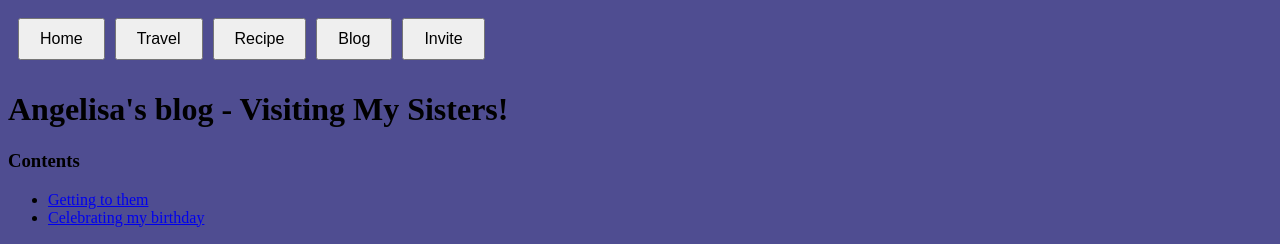
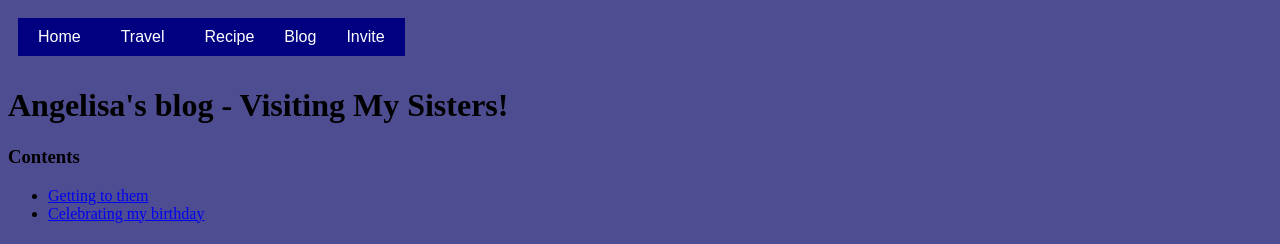
Before and after one commit to ang-13/ang-13.github.io, a plain HTML site: page blog.html in a window 1280 px wide. Shown: the top 244 px of the page. Drawn offline with Linux system fonts and the light colour scheme.

Commit message:
Update blog.html

```diff
--- a/blog.html
+++ b/blog.html
@@ -5,15 +5,18 @@
         <title>Project: Blog</title>
     </head>
     <body>
-        <div class="menu" style="display: flex; gap: 10px; padding: 10px;">
 
-<button class = "button" onclick="location.href='index.html'" style="padding: 10px 20px; font-size: 16px; cursor: pointer;">Home</button>
+    <meta name="viewport" content="width=device-width, initial-scale=1.0">
+
+      <div class="btn-group" style="display: flex; padding: 10px;">
+
+<button class = "button" onclick="location.href='home.html'" style="padding: 10px 20px; font-size: 16px; cursor: pointer;">Home</button>
 
 <button class = "button" onclick="location.href='travel.html'" style="padding: 10px 20px; font-size: 16px; cursor: pointer;">Travel</button>
 
 <button class = "button" onclick="location.href='recipe.html'" style="padding: 10px 20px; font-size: 16px; cursor: pointer;">Recipe</button>
 
-<button class = "button" onclick="location.href='blog.html'" style="padding: 10px 20px; font-size: 16px; cursor: pointer;">Blog</button>
+<button class = "button" onclick="location.href='blog.html'" style="padding: 10px; font-size: 16px; cursor: pointer;">Blog</button>
 
 <button class = "button" onclick="location.href='invite.html'" style="padding: 10px 20px; font-size: 16px; cursor: pointer;">Invite</button>
 
```
